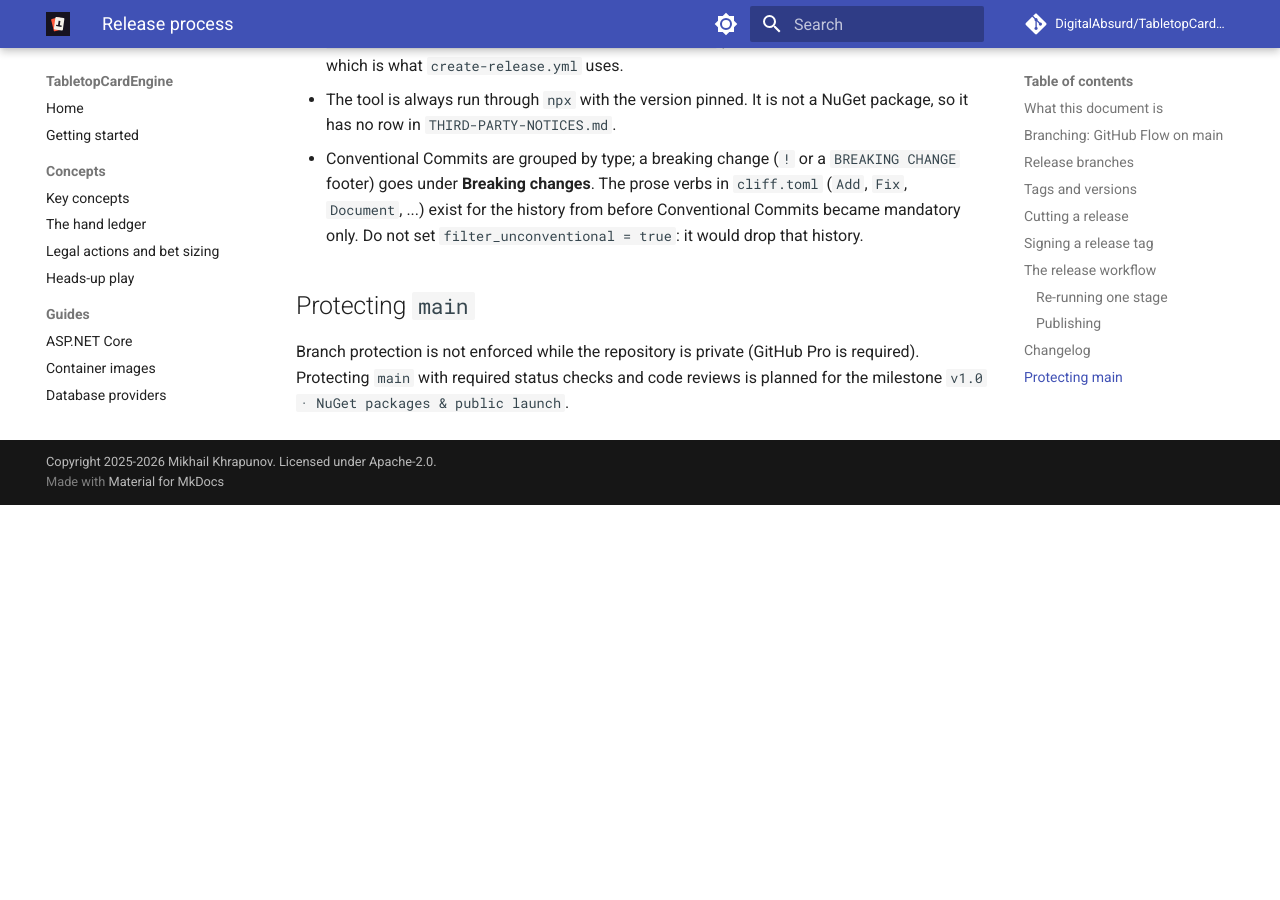
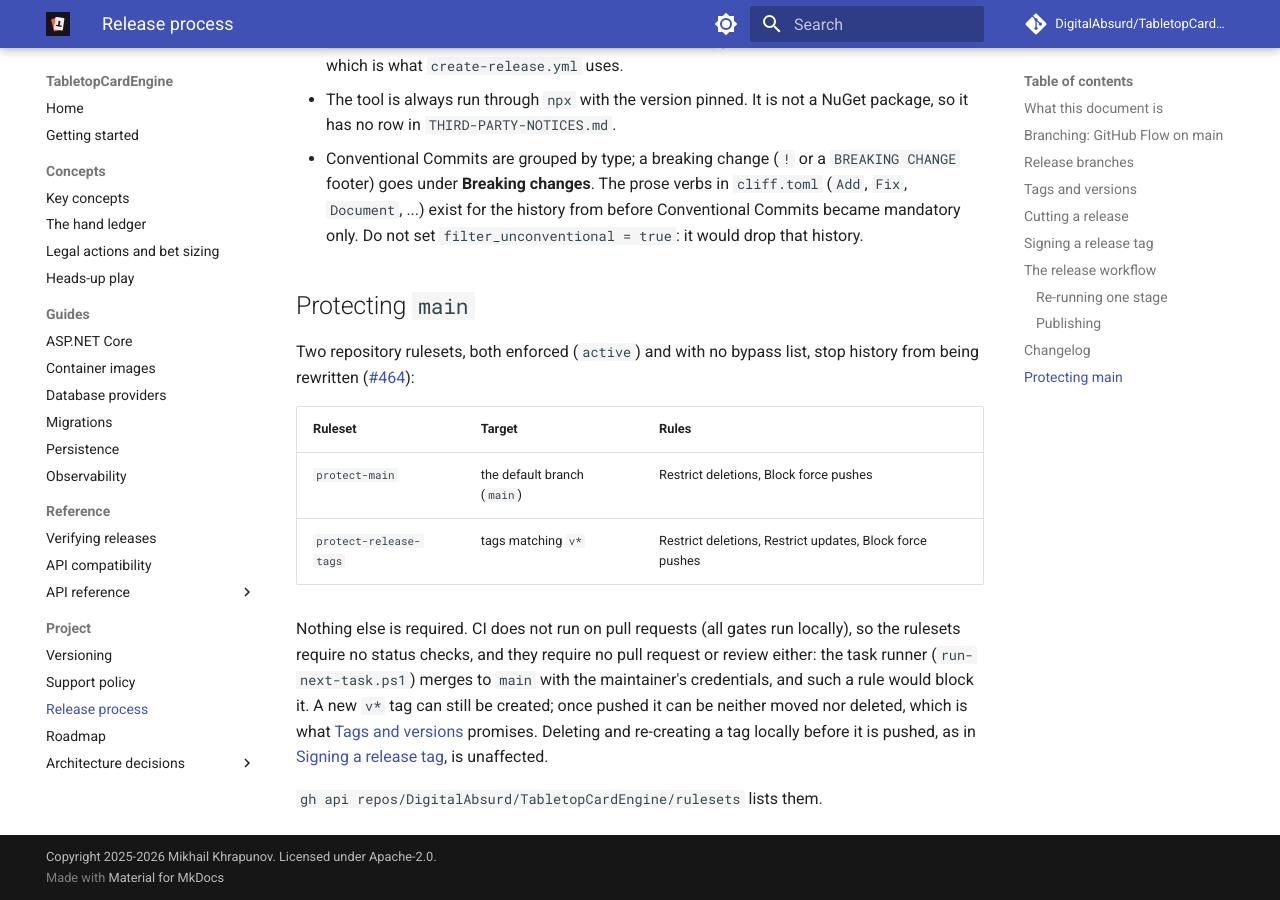
Before and after one commit to DigitalAbsurd/TabletopCardEngine, an MkDocs documentation site: the page built from docs/release-process.md, in a window 1280 px wide and 900 px high, scrolled down 4549 px. Built offline with MkDocs 1.6.1 and Material for MkDocs 9.7.7, drawn with Linux system fonts in a browser that asks for light colours; comment, search, counter and statistics services are not loaded; before the commit the page ends 5054 px from its top, so only the background shows below that.

Commit message:
docs(release): describe the main and release-tag rulesets
Closes #464.

Co-Authored-By: Claude Opus 5.5 <noreply@anthropic.com>

```diff
--- a/docs/release-process.md
+++ b/docs/release-process.md
@@ -111,4 +111,13 @@ The `--skip-duplicate` flag in the push command allows a re-run after a partial
 
 ## Protecting `main`
 
-Branch protection is not enforced while the repository is private (GitHub Pro is required). Protecting `main` with required status checks and code reviews is planned for the milestone `v1.0 · NuGet packages & public launch`.
+Two repository rulesets, both enforced (`active`) and with no bypass list, stop history from being rewritten ([#464](https://github.com/DigitalAbsurd/TabletopCardEngine/issues/464)):
+
+| Ruleset | Target | Rules |
+|---|---|---|
+| `protect-main` | the default branch (`main`) | Restrict deletions, Block force pushes |
+| `protect-release-tags` | tags matching `v*` | Restrict deletions, Restrict updates, Block force pushes |
+
+Nothing else is required. CI does not run on pull requests (all gates run locally), so the rulesets require no status checks, and they require no pull request or review either: the task runner (`run-next-task.ps1`) merges to `main` with the maintainer's credentials, and such a rule would block it. A new `v*` tag can still be created; once pushed it can be neither moved nor deleted, which is what [Tags and versions](#tags-and-versions) promises. Deleting and re-creating a tag locally before it is pushed, as in [Signing a release tag](#signing-a-release-tag), is unaffected.
+
+`gh api repos/DigitalAbsurd/TabletopCardEngine/rulesets` lists them.
```
